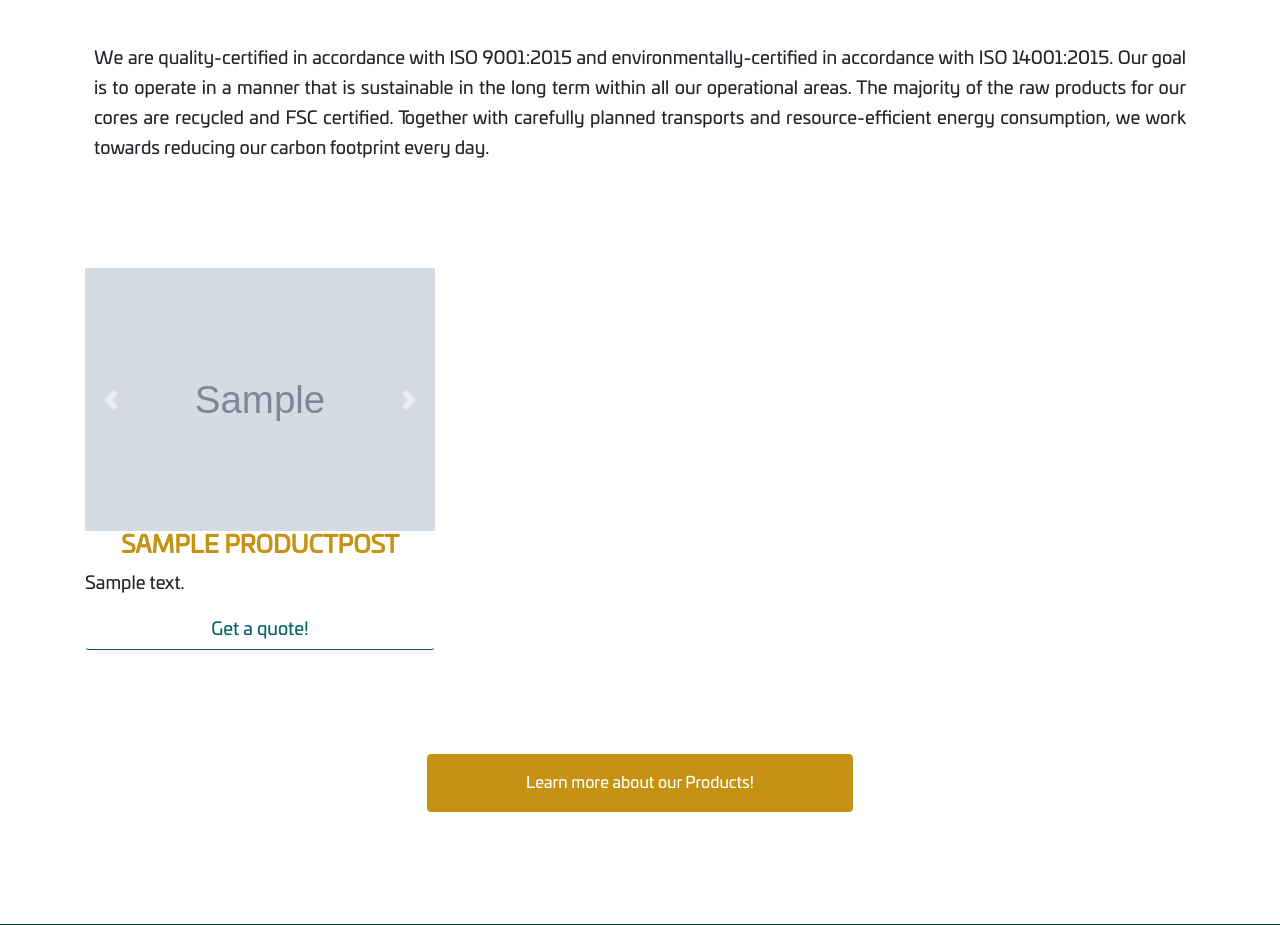
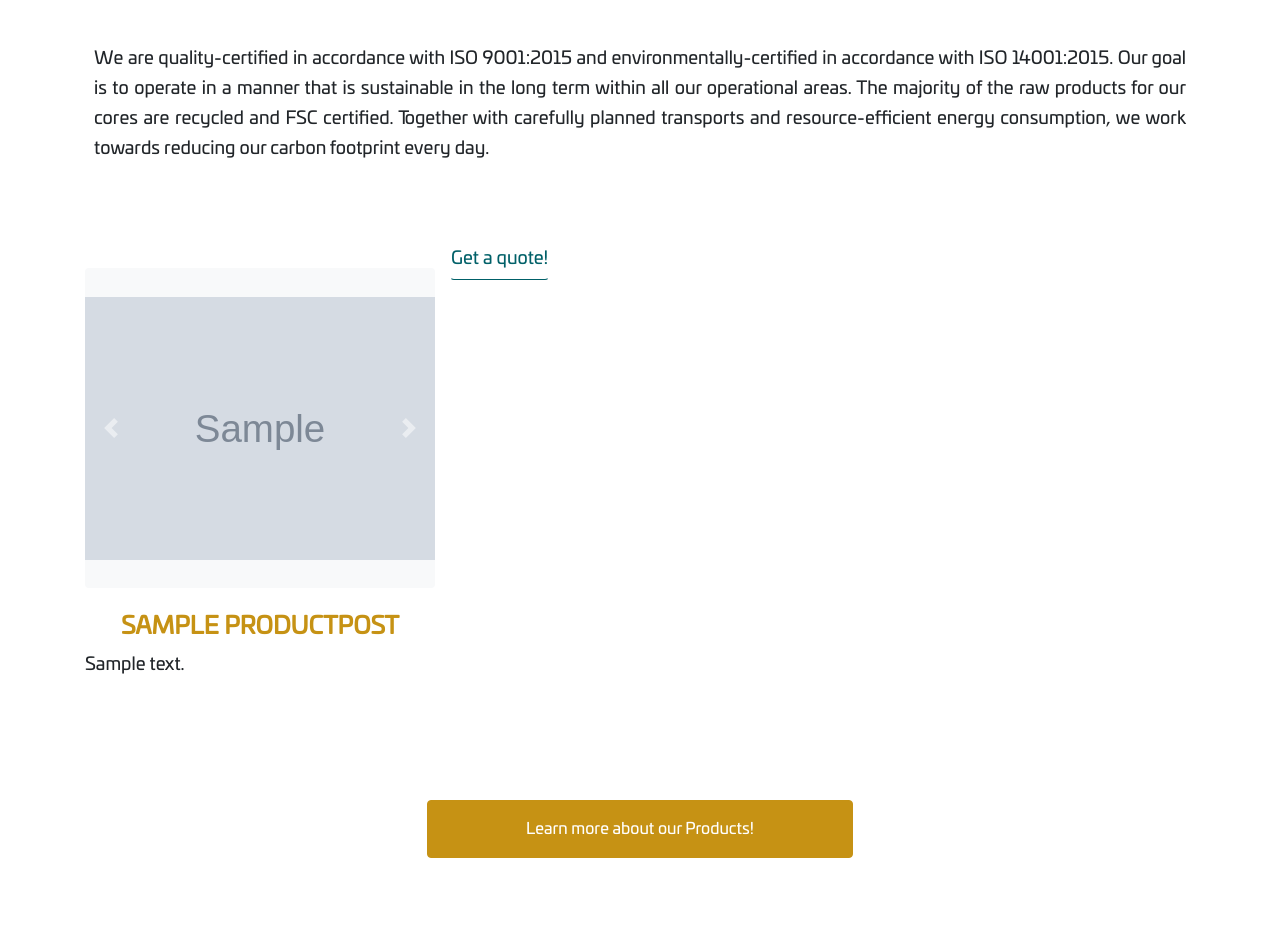
Before and after one commit to hosnarokh/intopipe, a Django app: template templates/pages/plastic_pipe.html in a window 1280 px wide. Shown: the part 617-1542 px from the top of the page. Run offline with Django 4.2, Linux system fonts and the light colour scheme; tables that the repository leaves empty hold one stand-in row (values such as "Sample post"); the template is opened without the code that fills it: values that come from a table or form of the project are taken from there, most other values are stand-ins (such as "Sample title", 1, 10 or a date in 2020); grey boxes marked "Sample" are stand-in pictures; parts of the project's set-up code (start-up, migrations or seed data) failed here and were passed over; some libraries are stand-ins or nearby versions.

Commit message:
carousel fixed

```diff
--- a/templates/pages/plastic_pipe.html
+++ b/templates/pages/plastic_pipe.html
@@ -153,7 +153,7 @@
             </div>
         </div>
     </section>
-    <section class="py-5">
+    <section class="py-md-5">
         <div class="container">
             <div class="row d-flex justify-items-between">
                 {% for product in products %}
@@ -168,7 +168,7 @@
                         {#                            </div>#}
                         {#                            <br>#}
 
-                        <div id="carouselControls" class="carousel slide d-flex bg-light rounded" data-ride="carousel" data-interval="10000">
+                        <div id="carouselControls{{ forloop.counter }}" class="carousel slide d-flex bg-light rounded" style="height: 40vh;" data-ride="carousel"  data-interval="10000">
                             <div class="carousel-inner d-flex align-items-center">
 
                               <div class="carousel-item active">
@@ -184,24 +184,26 @@
                               {% endfor %}
 
                             </div>
-                            <a class="carousel-control-prev" href="#carouselControls" role="button" data-slide="prev">
+                            <a class="carousel-control-prev" href="#carouselControls{{ forloop.counter }}" role="button" data-slide="prev">
                               <span class="carousel-control-prev-icon" aria-hidden="true"></span>
                               <span class="sr-only">Previous</span>
                             </a>
-                            <a class="carousel-control-next" href="#carouselControls" role="button" data-slide="next">
+                            <a class="carousel-control-next" href="#carouselControls{{ forloop.counter }}" role="button" data-slide="next">
                               <span class="carousel-control-next-icon" aria-hidden="true"></span>
                               <span class="sr-only">Next</span>
                             </a>
                           </div>
 
-                        <a href="{% url 'products:plastic-pipe-detail' slug=product.slug %}"><h2
-                                class="bolder text-center">{{ product.title }}</h2></a>
-                        <p class="thin text-justify">
+                          <div class="mb-auto"></div>
+                            <a href="{% url 'products:plastic-pipe-detail' slug=product.slug %}"><h2
+                                class="mt-4 bolder text-center">{{ product.title }}</h2></a>
+                            <p class="thin text-justify">
 
-                            {{ product.short_content|safe|striptags|truncatewords:56 }}
+                                {{ product.short_content|safe|striptags|truncatewords:56 }}
 
-                        </p>
-                        <a href="mailto: info@into-pipe.com" class="btn btn-link"> Get a quote!</a>
+                            </p>
+                          </div>
+                        <a href="mailto: info@into-pipe.com" class="btn btn-link align-self-start"> Get a quote!</a>
                     </div>
 
                 {% endfor %}
```
Also changed, not shown: templates/pages/metalic_pipe.html (+12 -10 lines), templates/pages/paper_tube.html (+8 -4 lines).
